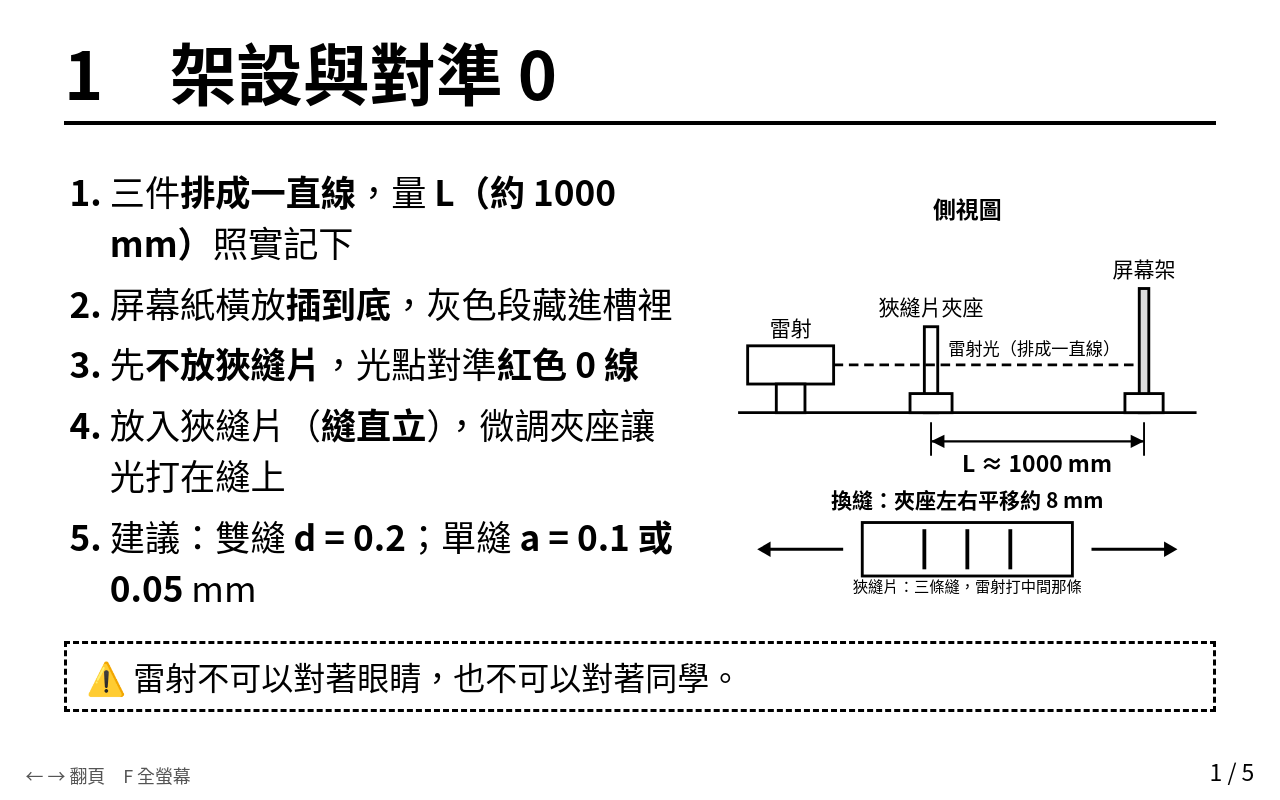
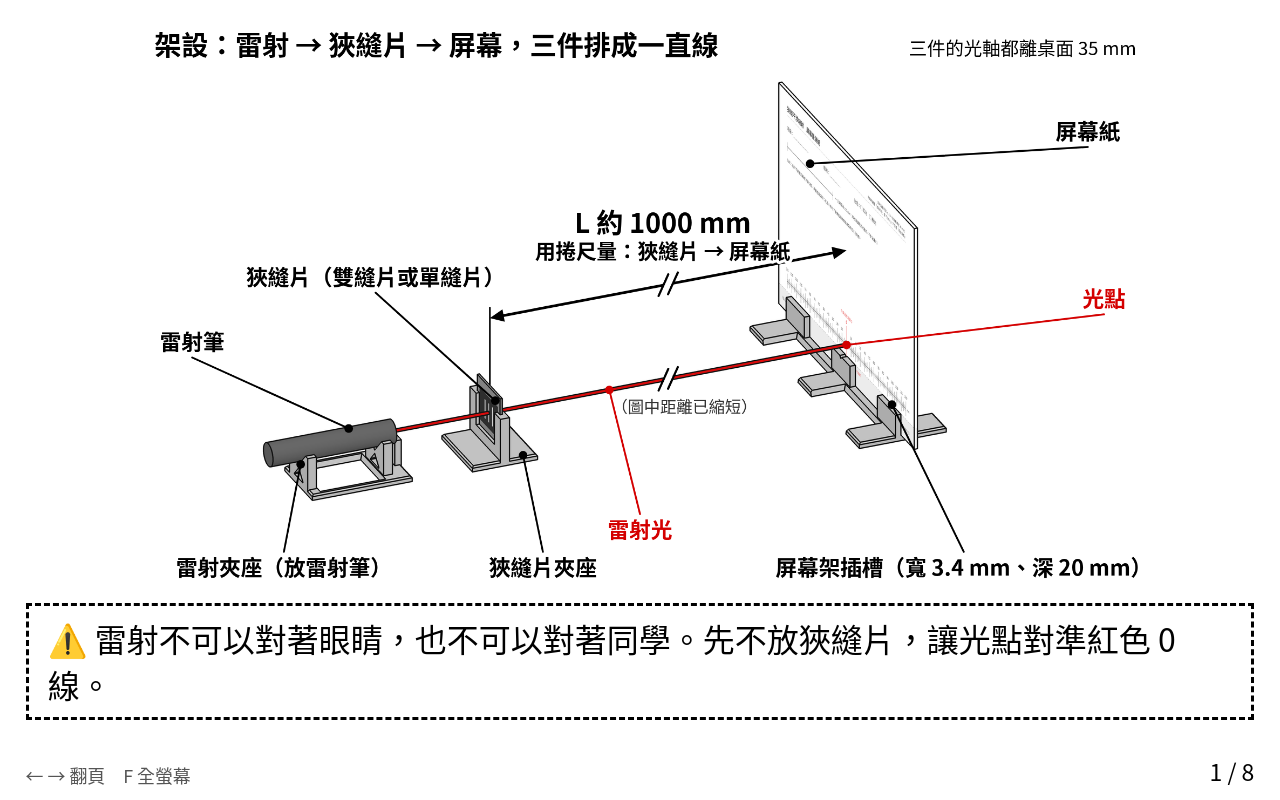
Before and after one commit to fengphy73/slit-lab-log, a plain HTML site: page slides.html in a window 1280 px wide. Drawn offline with Linux system fonts and the light colour scheme.

Commit message:
簡報換上 3D 架設圖與狹縫片照片；教師頁顯示簡報網址與複製

```diff
--- a/slides.html
+++ b/slides.html
@@ -21,6 +21,12 @@
   .fig svg { width: 100%; max-height: 62vh; height: auto; }
   .row ol { font-size: clamp(18px, 2.75vw, 4.8vh); }
   .src { font-size: clamp(12px, 1.5vw, 2.6vh); margin-top: 1.5vh; }
+  .imgslide { padding: 1.5vh 2vw 6vh; align-items: center; justify-content: center; }
+  .imgslide img { max-width: 100%; max-height: 100%; min-height: 0; object-fit: contain; flex: 1; }
+  .imgslide .note { margin-top: 1vh; width: 100%; box-sizing: border-box; }
+  .photos { flex: 1; display: flex; gap: 4vw; justify-content: center; align-items: flex-start; min-height: 0; }
+  .photos figure { margin: 0; text-align: center; font-size: clamp(18px, 2.7vw, 4.6vh); line-height: 1.35; }
+  .photos img { height: 44vh; width: auto; border: 0.3vh solid #000; display: block; margin: 0 auto 1.5vh; }
   .note { margin-top: auto; font-size: clamp(16px, 2.5vw, 4.2vh); border: 0.4vh dashed #000; padding: 1.2vh 1.5vw; }
   .qr-wrap { flex: 1; display: flex; align-items: center; justify-content: center; gap: 4vw; }
   #qr svg { width: min(62vh, 45vw); height: auto; display: block; }
@@ -36,6 +42,9 @@
     ol, ul, .qr-text { font-size: 20pt; }
     .note { font-size: 15pt; }
     .row ol { font-size: 17pt; }
+    .imgslide img { max-height: 180mm; }
+    .photos img { height: 95mm; }
+    .photos figure { font-size: 17pt; }
     .fig svg { max-height: 130mm; }
     #qr svg { width: 120mm; }
     .qr-url { font-size: 9pt; }
@@ -45,47 +54,30 @@
 </head>
 <body>
 
-<section class="slide">
-  <h1>1　架設與對準 0</h1>
-  <div class="row"><ol>
-    <li>三件<b>排成一直線</b>，量 <b>L（約 1000 mm）</b>照實記下</li>
-    <li>屏幕紙橫放<b>插到底</b>，灰色段藏進槽裡</li>
-    <li>先<b>不放狹縫片</b>，光點對準<b>紅色 0 線</b></li>
-    <li>放入狹縫片（<b>縫直立</b>），微調夾座讓光打在縫上</li>
-    <li>建議：雙縫 <b>d = 0.2</b>；單縫 <b>a = 0.1 或 0.05</b> mm</li>
-  </ol><div class="fig"><svg viewBox="0 0 520 420" font-family="Noto Sans CJK TC, Microsoft JhengHei, sans-serif" aria-label="架設示意圖">
-  <text x="260" y="26" font-size="24" font-weight="700" text-anchor="middle">側視圖</text>
-  <line x1="20" y1="230" x2="500" y2="230" stroke="#000" stroke-width="3"/>
-  <rect x="30" y="160" width="90" height="40" fill="#fff" stroke="#000" stroke-width="3"/>
-  <rect x="60" y="200" width="30" height="30" fill="#fff" stroke="#000" stroke-width="3"/>
-  <text x="75" y="150" font-size="22" text-anchor="middle">雷射</text>
-  <rect x="215" y="140" width="14" height="90" fill="#fff" stroke="#000" stroke-width="3"/>
-  <rect x="200" y="210" width="44" height="20" fill="#fff" stroke="#000" stroke-width="3"/>
-  <text x="222" y="128" font-size="22" text-anchor="middle">狹縫片夾座</text>
-  <rect x="440" y="100" width="10" height="130" fill="#ddd" stroke="#000" stroke-width="3"/>
-  <rect x="425" y="210" width="40" height="20" fill="#fff" stroke="#000" stroke-width="3"/>
-  <text x="445" y="88" font-size="22" text-anchor="middle">屏幕架</text>
-  <line x1="120" y1="180" x2="440" y2="180" stroke="#000" stroke-width="3" stroke-dasharray="10 6"/>
-  <text x="330" y="170" font-size="18" text-anchor="middle">雷射光（排成一直線）</text>
-  <line x1="222" y1="260" x2="445" y2="260" stroke="#000" stroke-width="2.5"/>
-  <polygon points="222,260 236,253 236,267"/><polygon points="445,260 431,253 431,267"/>
-  <line x1="222" y1="240" x2="222" y2="275" stroke="#000" stroke-width="2"/>
-  <line x1="445" y1="240" x2="445" y2="275" stroke="#000" stroke-width="2"/>
-  <text x="333" y="292" font-size="24" font-weight="700" text-anchor="middle">L ≈ 1000 mm</text>
-  <text x="260" y="330" font-size="22" font-weight="700" text-anchor="middle">換縫：夾座左右平移約 8 mm</text>
-  <rect x="150" y="345" width="220" height="56" fill="#fff" stroke="#000" stroke-width="3"/>
-  <line x1="215" y1="352" x2="215" y2="394" stroke="#000" stroke-width="4"/>
-  <line x1="260" y1="352" x2="260" y2="394" stroke="#000" stroke-width="4"/>
-  <line x1="305" y1="352" x2="305" y2="394" stroke="#000" stroke-width="4"/>
-  <text x="260" y="418" font-size="16" text-anchor="middle">狹縫片：三條縫，雷射打中間那條</text>
-  <line x1="390" y1="373" x2="470" y2="373" stroke="#000" stroke-width="3"/><polygon points="480,373 466,365 466,381"/>
-  <line x1="130" y1="373" x2="50" y2="373" stroke="#000" stroke-width="3"/><polygon points="40,373 54,365 54,381"/>
-</svg></div></div>
-  <p class="note">⚠️ 雷射不可以對著眼睛，也不可以對著同學。</p>
+<section class="slide imgslide">
+  <img src="img/setup.png" alt="架設：雷射、狹縫片、屏幕三件排成一直線，L 約 1000 mm">
+  <p class="note">⚠️ 雷射不可以對著眼睛，也不可以對著同學。先不放狹縫片，讓光點對準紅色 0 線。</p>
+</section>
+
+<section class="slide imgslide">
+  <img src="img/screen-align.png" alt="屏幕紙插到底，光點落在紅色 0 線上">
+</section>
+
+<section class="slide imgslide">
+  <img src="img/slit-shift.png" alt="換縫：整個狹縫片夾座左右平移約 8 mm">
 </section>
 
 <section class="slide">
-  <h1>2　雙狹縫怎麼量</h1>
+  <h1>建議用哪幾條縫</h1>
+  <div class="photos">
+    <figure><img src="img/slit-double.jpg" alt="雙縫片，印有 0.2、0.3、0.45"><b>雙縫：d = 0.2 mm</b><br>進階：0.3、0.45</figure>
+    <figure><img src="img/slit-single.jpg" alt="單縫片，印有 0.05、0.1、0.2"><b>單縫：a = 0.1 或 0.05 mm</b><br>進階：0.2</figure>
+  </div>
+  <p class="note">先看片子上印的數字，再決定夾座往哪邊平移。</p>
+</section>
+
+<section class="slide">
+  <h1>雙狹縫怎麼量</h1>
   <div class="row"><ol>
     <li>中央亮紋對準 <b>0</b></li>
     <li>用鉛筆點出 <b>第 0 條到第 n 條</b>亮紋（一般 <b>n = 10</b>）</li>
@@ -109,7 +101,7 @@
 </section>
 
 <section class="slide">
-  <h1>3　單狹縫怎麼量</h1>
+  <h1>單狹縫怎麼量</h1>
   <div class="row"><ol>
     <li>中央亮紋對準 <b>0</b></li>
     <li>在中央亮紋<b>兩側的第 1 條暗紋</b>各點一個記號</li>
@@ -133,7 +125,7 @@
 </section>
 
 <section class="slide">
-  <h1>4　先寫紙本，再輸入網頁</h1>
+  <h1>先寫紙本，再輸入網頁</h1>
   <div class="row"><ol>
     <li>數據先寫在<b>分組紀錄表</b></li>
     <li>自己算出 <b>λ = ＿＿ mm = ＿＿ nm</b></li>
@@ -161,7 +153,7 @@
 </section>
 
 <section class="slide">
-  <h1>5　掃描開啟實驗紀錄網頁</h1>
+  <h1>掃描開啟實驗紀錄網頁</h1>
   <div class="qr-wrap">
     <div id="qr" aria-label="實驗紀錄網頁的 QR code"></div>
     <div class="qr-text">
--- a/teacher.html
+++ b/teacher.html
@@ -89,11 +89,17 @@
       <textarea id="studentUrl" rows="4" readonly></textarea>
       <div class="actions">
         <button type="button" id="copyUrl">複製連結</button>
-        <button type="button" id="openSlides">開啟上課簡報</button>
       </div>
       <p class="hint" id="copyUrlStatus"></p>
       <div id="qr" class="qr" aria-label="學生連結的 QR code"></div>
       <p class="hint">請用手機掃描或把連結傳給學生。請勿公開張貼到網路。</p>
+      <h2>上課簡報網址</h2>
+      <input type="text" id="slidesUrl" readonly style="width:100%">
+      <div class="actions">
+        <button type="button" id="openSlides">開啟上課簡報</button>
+        <button type="button" id="copySlides">複製簡報網址</button>
+      </div>
+      <p class="hint" id="copySlidesStatus">簡報最後一頁的 QR code 就是上面的學生連結。換電腦投影時，打開這個網址即可。</p>
     </div>
   </section>
 
@@ -114,6 +120,6 @@
 </footer>
 <script src="js/settings.js"></script>
 <script src="js/qrcode.js"></script>
-<script src="js/teacher.js?v=20261127"></script>
+<script src="js/teacher.js?v=20261127b"></script>
 </body>
 </html>
```
Also changed, not shown: js/teacher.js (+10 -4 lines), img/screen-align.png (added), img/setup.png (added), img/slit-double.jpg (added), img/slit-shift.png (added), img/slit-single.jpg (added).
